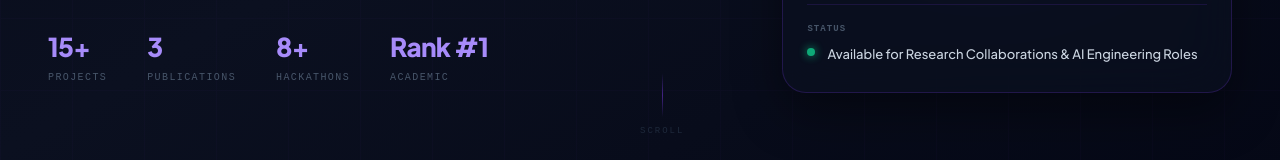
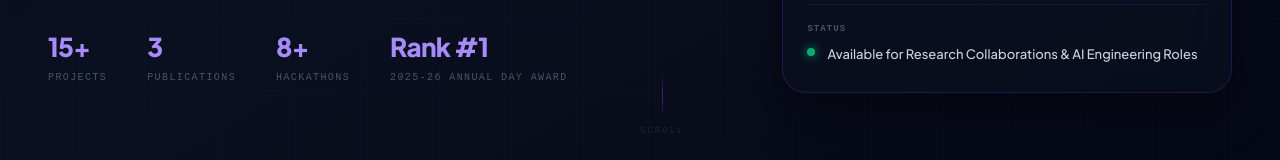
Before and after one commit to TEKURU-ZENO/PortFolio-Mine, a React (Vite) app: page / in a window 1280 px wide. Shown: the part 774-934 px from the top of the page. Built offline with nearby package versions, Linux system fonts and the light colour scheme.

Commit message:
Update Rank 1 to Annual Day Award 2025-26

```diff
--- a/src/app/components/HeroSection.tsx
+++ b/src/app/components/HeroSection.tsx
@@ -133,7 +133,7 @@ export function HeroSection() {
               { val: '15+', label: 'Projects' },
               { val: '3',  label: 'Publications' },
               { val: '8+', label: 'Hackathons' },
-              { val: 'Rank #1', label: 'Academic' },
+              { val: 'Rank #1', label: '2025-26 Annual Day Award' },
             ].map(s => (
               <div key={s.label}>
                 <div style={{ fontFamily: FONT, fontSize: '26px', fontWeight: 800, letterSpacing: '-0.03em', color: '#A78BFA' }}>{s.val}</div>
--- a/src/app/components/JourneySection.tsx
+++ b/src/app/components/JourneySection.tsx
@@ -47,7 +47,7 @@ const TIMELINE = [
 const ACHIEVEMENTS = [
   { title: 'Top 1000 Builders', detail: 'OpenAI × Outskill Program', icon: '🤖', glow: 'rgba(124,58,237,0.15)', color: '#7C3AED' },
   { title: 'Top 50 Teams', detail: 'Web of Innovation Hackathon', icon: '🏆', glow: 'rgba(34,211,238,0.15)', color: '#22D3EE' },
-  { title: 'Rank 1', detail: 'Overall Proficiency Award', icon: '🥇', glow: 'rgba(16,185,129,0.15)', color: '#10B981' },
+  { title: 'Rank 1', detail: 'Overall Proficiency Annual Day Award (2025-26)', icon: '🥇', glow: 'rgba(16,185,129,0.15)', color: '#10B981' },
   { title: 'President', detail: 'Design & Innovation Club', icon: '🎨', glow: 'rgba(139,92,246,0.15)', color: '#8B5CF6' },
   { title: 'Google Gemini Student Ambassador', detail: 'Developer Relations Program', icon: '✨', glow: 'rgba(99,102,241,0.15)', color: '#6366F1' },
 ];
```
